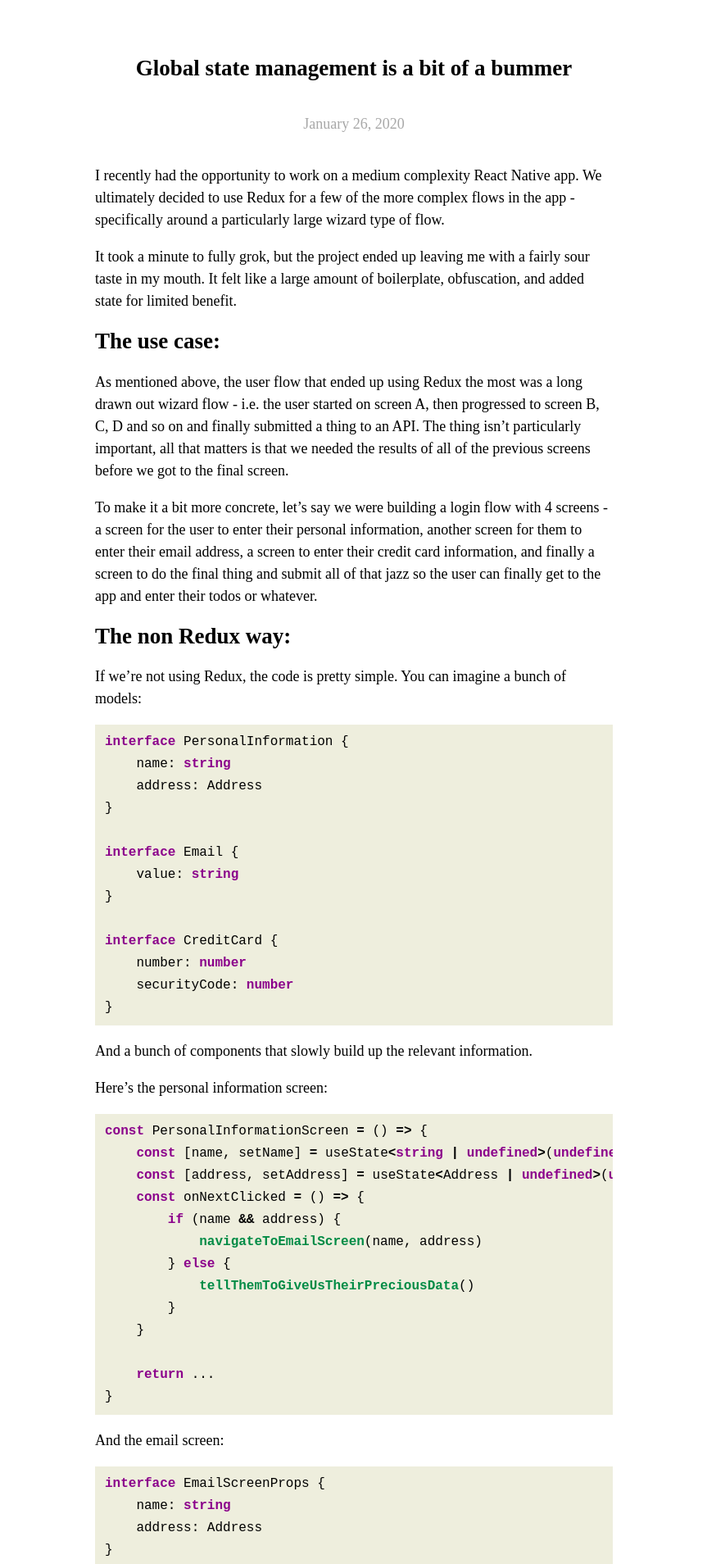
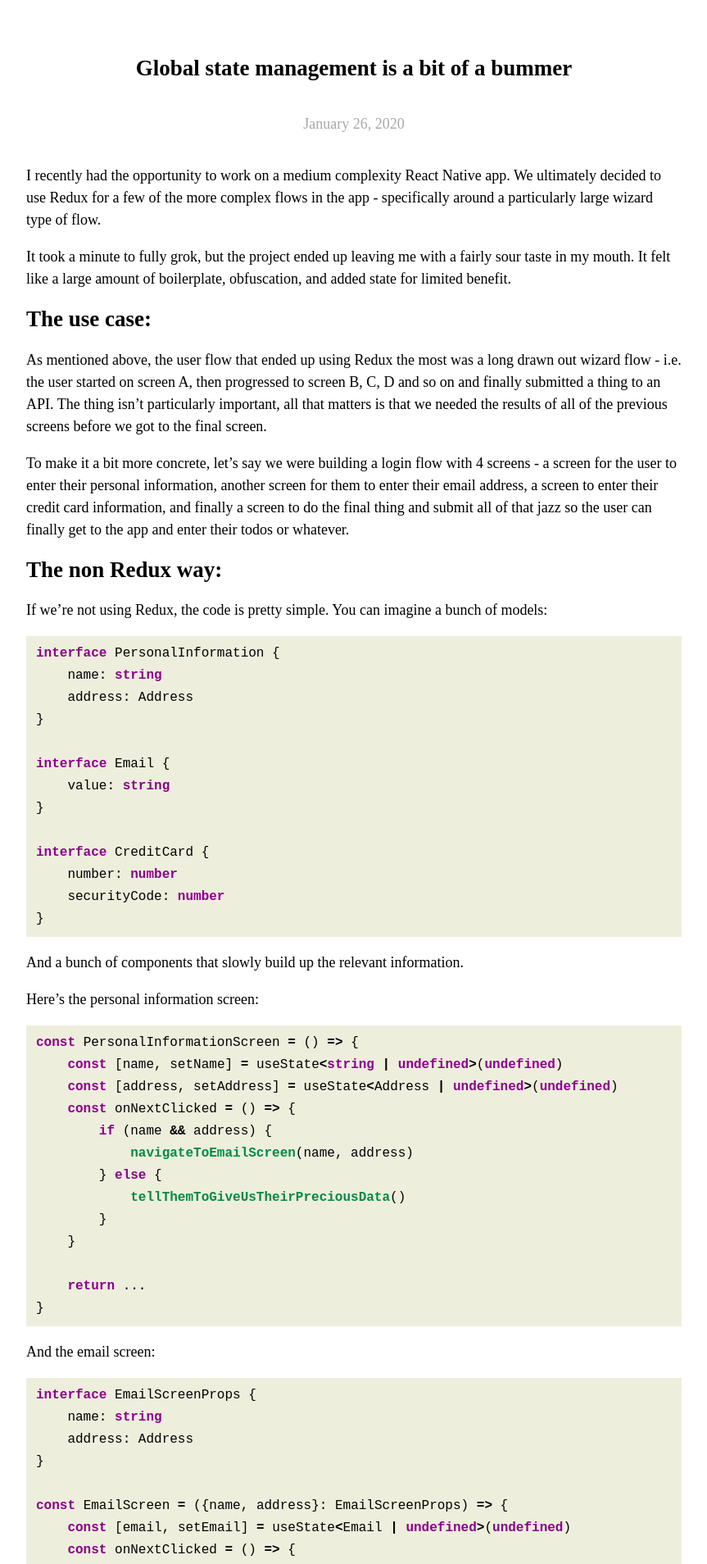
Before and after one commit to alexsullivan114/alexsullivan114.github.io, a Jekyll site: the page built from index.html, in a window 1280 px wide. Shown: the top 1908 px of the page at 82% size, without its empty margins (208-1071 px from the left). Built offline with Jekyll 4.4.1, drawn with Linux system fonts in a browser that asks for light colours.

Commit message:
Fix a few small screen layout issues

```diff
--- a/assets/css/styles.css
+++ b/assets/css/styles.css
@@ -22,7 +22,7 @@ pre {
   padding-bottom: 8px;
   padding-left: 12px;
   padding-right: 12px;
-  overflow: scroll;
+  white-space: pre-wrap;
 }
 pre>code {
   padding-left: 0px;
@@ -43,12 +43,13 @@ footer>a {
 .post-container {
   display: flex;
   flex-direction: column;
-  justify-content: center;
-  align-items: center;
+  margin: auto;
 }
+
 .post {
-  max-width: 50%;
+  max-width: max(50vw, 800px);
 }
+
 .header {
   display: flex;
   flex-direction: column;
```
